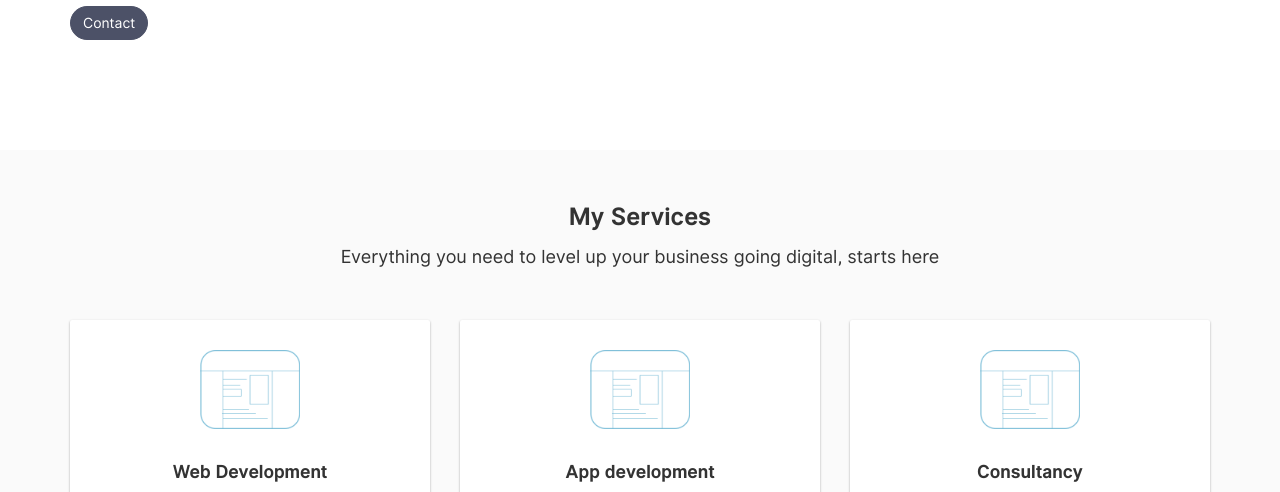
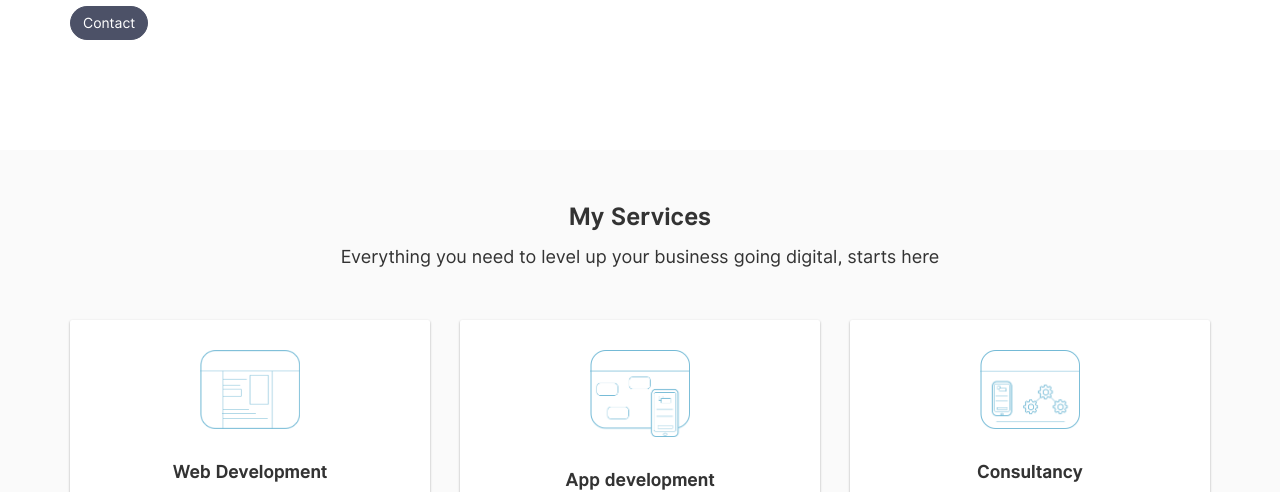
Before and after one commit to ridhwandaud/ridhwandaud.com, a website: page index.html in a window 1280 px wide. Shown: the part 255-747 px from the top of the page. Drawn offline with nearby package versions, Linux system fonts and the light colour scheme.

Commit message:
update icon

```diff
--- a/index.html
+++ b/index.html
@@ -69,14 +69,14 @@
               </div>
               <div class="col-sm-4 text-center">
                 <div class="card card-shadow">
-                  <img src="./images/web-design.png">
+                  <img src="./images/mobile-design.png">
                   <p class="title-card">App development</p>
                   <p>We also do mobile app development with competitive budgets. We believe mobile application is a must for current market. We will help you to enter the market easily.</p>
                 </div>
               </div>
               <div class="col-sm-4 text-center">
                 <div class="card card-shadow">
-                  <img src="./images/web-design.png">
+                  <img src="./images/consultancy-design.png">
                   <p class="title-card">Consultancy</p>
                   <p>Need help to generate idea or solve your digital problems? We are here to help. Just message us through facebook messenger. As soon as possible we will entertain you :) . It is also free !</p>
                 </div>
```
Also changed, not shown: images/consultancy-design.png (added), images/mobile-design.png (added).
